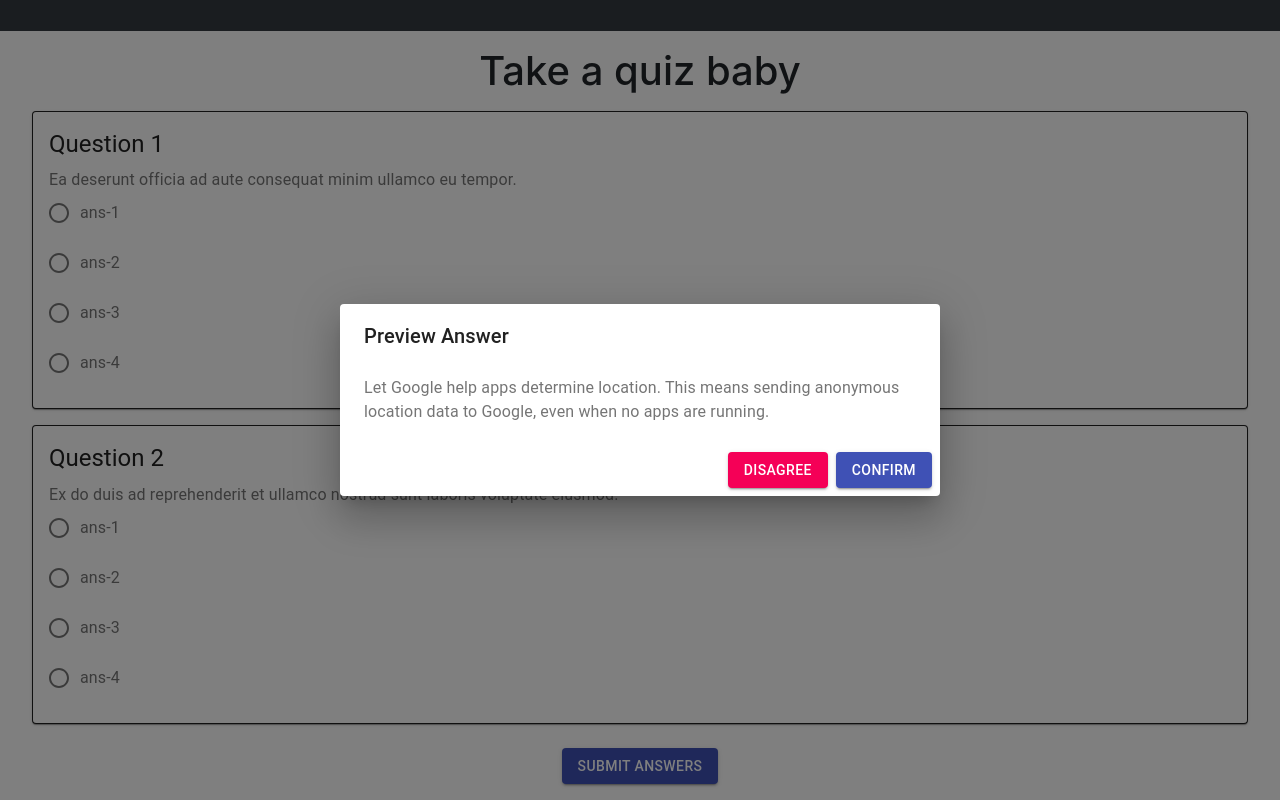
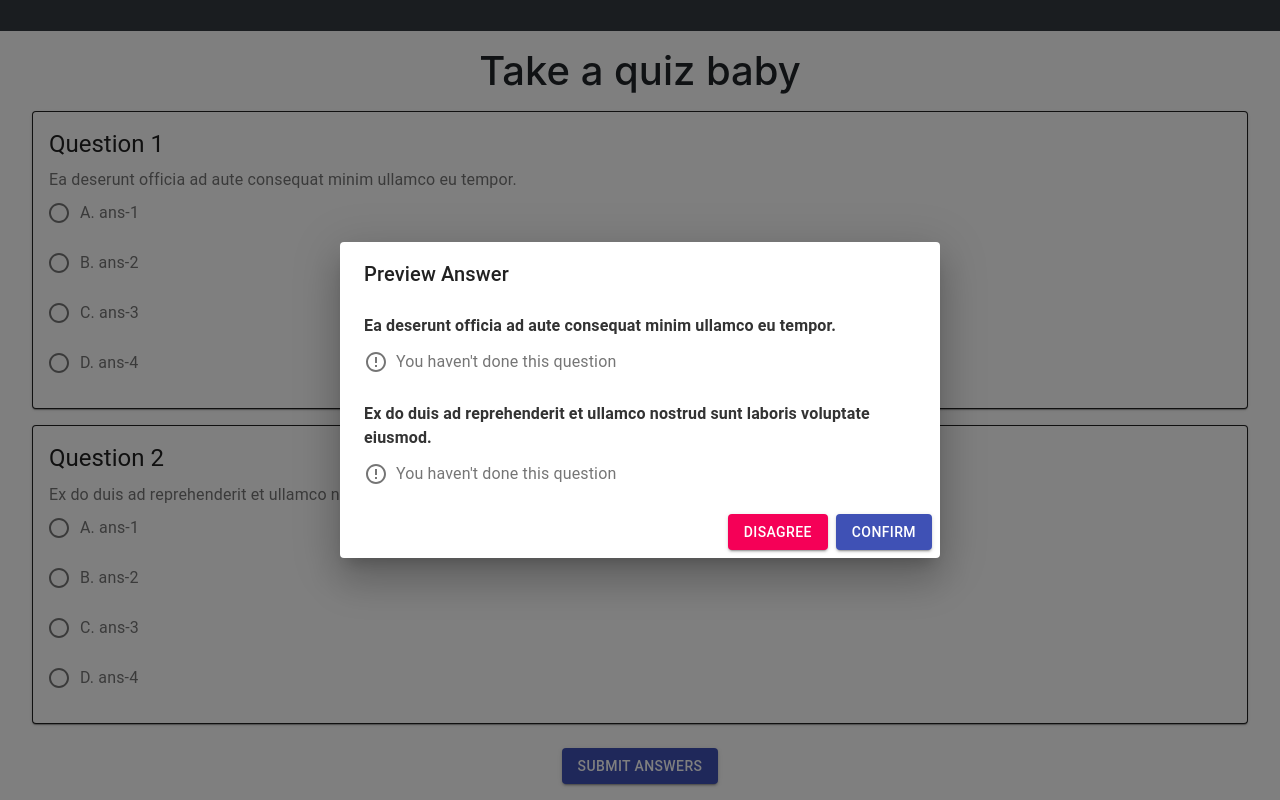
Before and after one commit to phubao1999/CounterApp-ReactJs, a React (Create React App) app: page /quiz in a window 1280 px wide. Both pictures are taken after a click on the button "SUBMIT ANSWERS". Shown: the part 41-841 px from the top of the page. Built offline with nearby package versions, Linux system fonts and the light colour scheme.

Commit message:
Update Overview

```diff
--- a/src/components/pages/PageQuiz/pageQuiz.tsx
+++ b/src/components/pages/PageQuiz/pageQuiz.tsx
@@ -53,7 +53,7 @@ export default class PageQuiz extends Component<any, pageQuizState> {
                 <Button onClick={() => this.handleSubmitTest()} className="my-3" variant="contained" color="primary">
                     Submit Answers
                 </Button>
-                <QuizOverview onHandleDialog={this.setHandleDialog} openOverview={this.state.openOverview} />
+                <QuizOverview data={this.state.data} onHandleDialog={this.setHandleDialog} openOverview={this.state.openOverview} />
             </div>
         )
     }
--- a/src/components/pages/PageQuiz/quiz/quiz.tsx
+++ b/src/components/pages/PageQuiz/quiz/quiz.tsx
@@ -16,6 +16,7 @@ interface propsType {
 
 export default function Quiz(props: propsType) {
     const classes = useStyles();
+    const alphabetAns = ['A', 'B', 'C', 'D'];
 
     const handleChange = (event: React.ChangeEvent<HTMLInputElement>) => {
         props.onHandleChangeAns({
@@ -35,8 +36,8 @@ export default function Quiz(props: propsType) {
                             {props.data.question}
                             <FormControl component="fieldset">
                                 <RadioGroup aria-label="ans" onChange={handleChange}>
-                                    {props.data.answers.map((item: quizAnsType) =>
-                                        <FormControlLabel key={item.id} value={item.id} control={<Radio />} label={item.value} />
+                                    {props.data.answers.map((item: quizAnsType, index: number) =>
+                                        <FormControlLabel key={item.id} value={item.id} control={<Radio />} label={`${alphabetAns[index]}. ${item.value}`} />
                                     )}
                                 </RadioGroup>
                             </FormControl>
--- /dev/null
+++ b/src/components/pages/PageQuiz/quizOverview/quizOverview.scss
@@ -0,0 +1,4 @@
+.questions-title {
+    font-weight: bold !important;
+    color: #333 !important;
+}
--- a/src/components/pages/PageQuiz/quizOverview/quizOverview.tsx
+++ b/src/components/pages/PageQuiz/quizOverview/quizOverview.tsx
@@ -1,14 +1,35 @@
 import { Button, Dialog, DialogActions, DialogContent, DialogContentText, DialogTitle } from "@material-ui/core";
+import { quizAnsType, quizType } from "../pageQuiz.data";
+import "./quizOverview.scss"
+import ErrorOutlineIcon from '@material-ui/icons/ErrorOutline';
 
 interface typeProps {
+    data: quizType[],
     openOverview: boolean,
     onHandleDialog: Function
 }
 
 export default function QuizOverview(props: typeProps) {
-
+    const options = ['A', 'B', 'C', 'D'];
     const handleDialog = (openOverview: boolean) => {
         props.onHandleDialog({ openOverview })
+    }
+
+    const getValueOfAnswer = (quiz: quizType) => {
+        if (!quiz.value) {
+            return (
+                <div className="d-flex">
+                    <ErrorOutlineIcon />
+                    <span className="ml-2">You haven't done this question</span>
+                </div>
+            )
+        }
+        const objSelected = quiz.answers.find((item: quizAnsType) => item.id === quiz.value);
+        const objSelectedIndex = quiz.answers.findIndex((item: quizAnsType) => item.id === quiz.value);
+
+        return (
+            <span>{`${options[objSelectedIndex]}. ${objSelected?.value}`}</span>
+        )
     }
 
     return (
@@ -20,12 +41,16 @@ export default function QuizOverview(props: typeProps) {
                 aria-describedby="alert-dialog-description"
             >
                 <DialogTitle id="alert-dialog-title">{"Preview Answer"}</DialogTitle>
-                <DialogContent>
-                    <DialogContentText id="alert-dialog-description">
-                        Let Google help apps determine location. This means sending anonymous location data to
-                        Google, even when no apps are running.
-                    </DialogContentText>
-                </DialogContent>
+                {props.data.map((item: quizType) =>
+                    <DialogContent key={item.id}>
+                        <DialogContentText className="questions-title">
+                            {item.question}
+                        </DialogContentText>
+                        <DialogContentText className="ans-title">
+                            {getValueOfAnswer(item)}
+                        </DialogContentText>
+                    </DialogContent>
+                )}
                 <DialogActions>
                     <Button variant="contained" color="secondary" onClick={() => handleDialog(false)}>
                         Disagree
```
